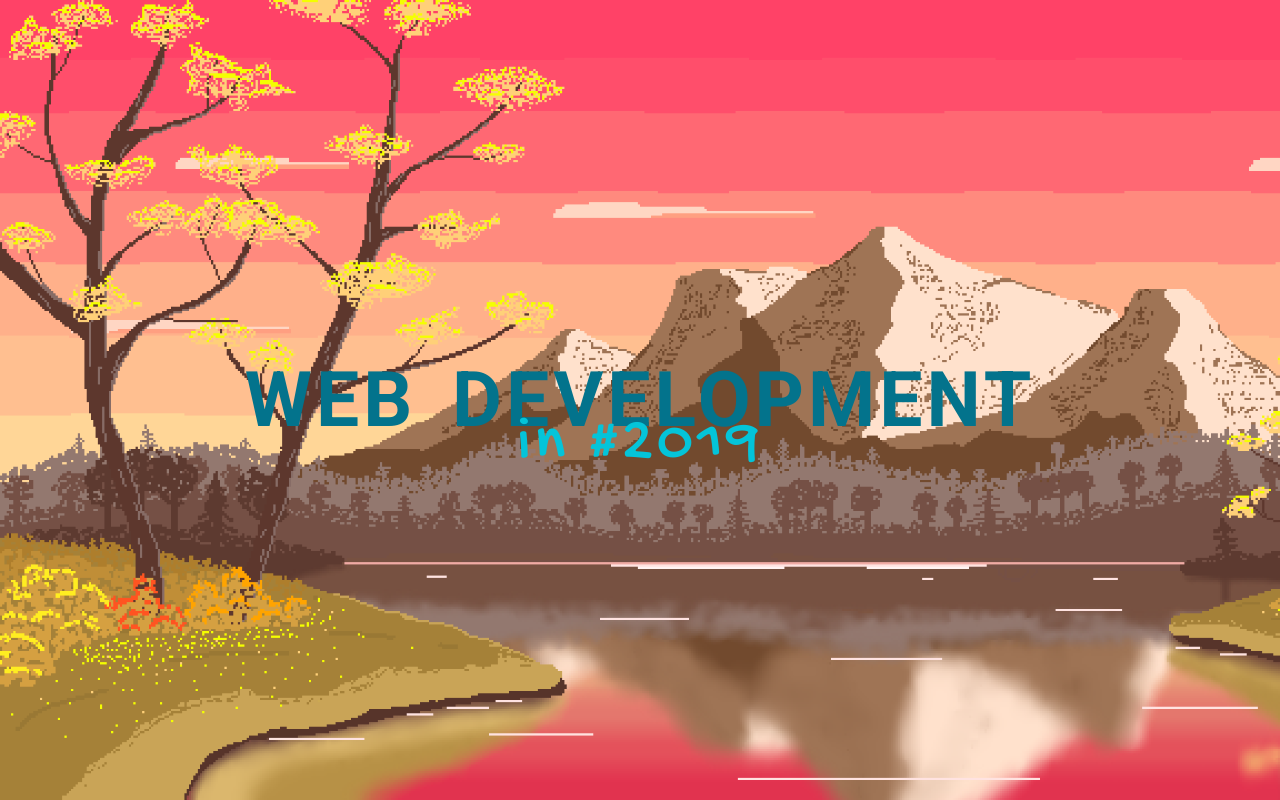
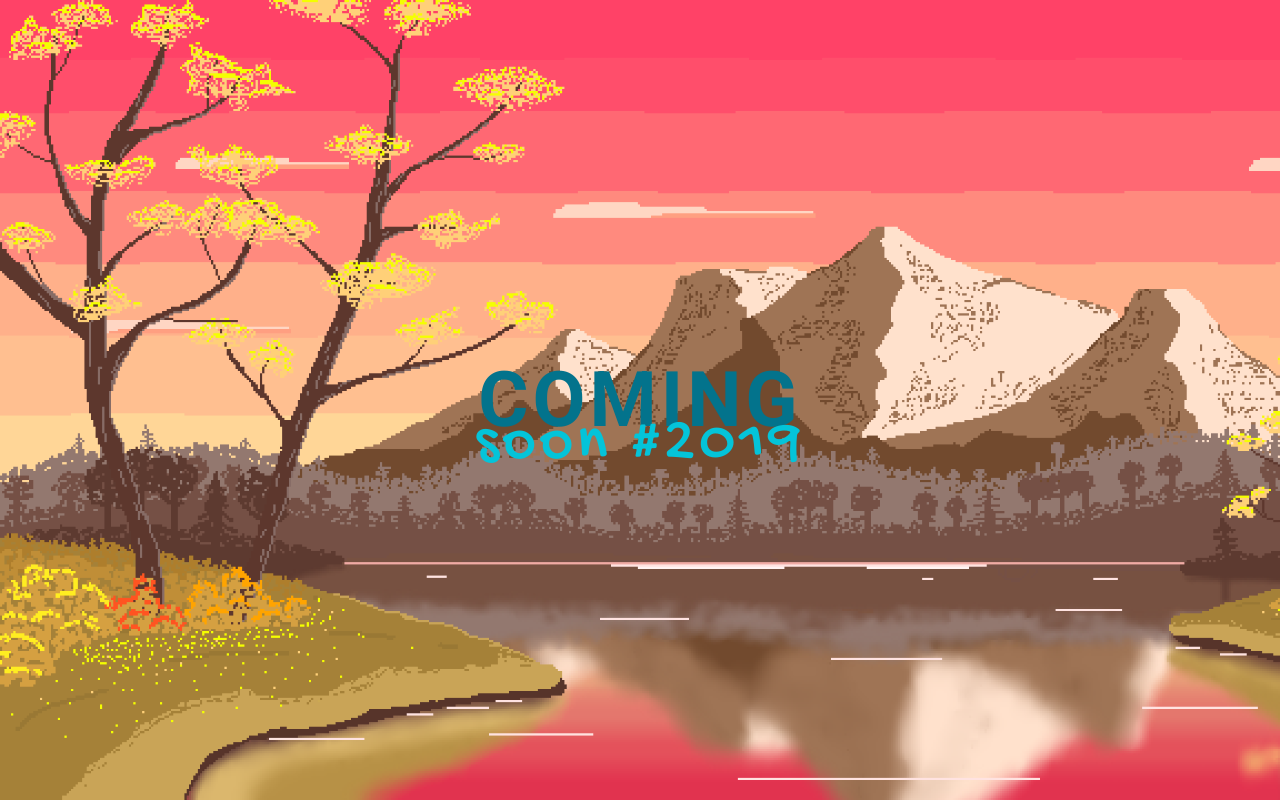
Before and after one commit to MurdocAV/Portfolio, a React (Create React App) app: page / in a window 1280 px wide. Shown: the top 800 px of the page. Built offline with nearby package versions, Linux system fonts and the light colour scheme.

Commit message:
Update App.jsx

```diff
--- a/src/components/App.jsx
+++ b/src/components/App.jsx
@@ -6,9 +6,9 @@ class App extends Component {
       <div className="App">
         <div class="container">
           <a style={{textDecoration: 'none'}} className="link" href="CV.pdf" download>
-            <div class="text-with-animation">Web Development</div>
+            <div class="text-with-animation">Coming</div>
             <div class="subtext-with-animation">
-              <span>in</span>
+              <span>soon</span>
               <span> #2019</span>
             </div>
           </a>
```
